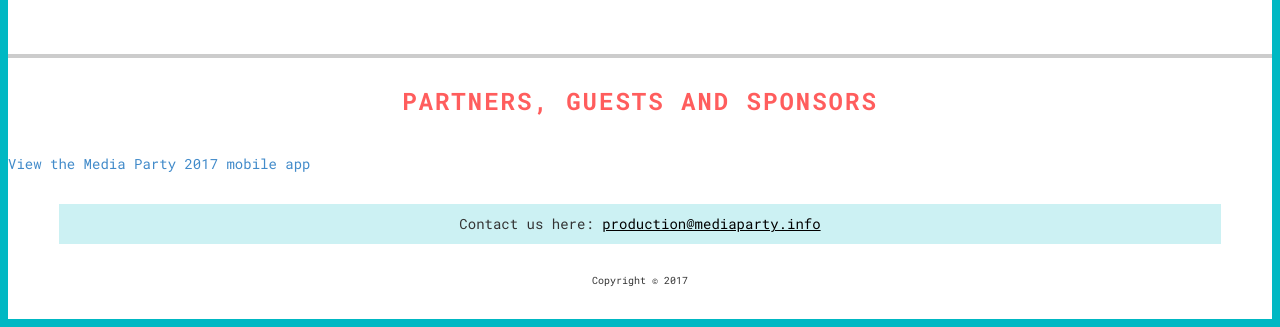
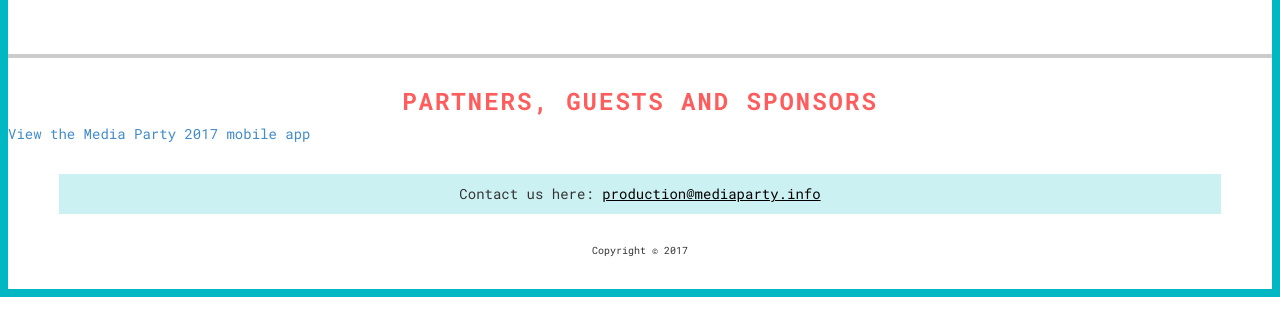
Before and after one commit to tocateunvals/tocateunvals.github.io, a plain HTML site: page landing_mp/index.html in a window 1280 px wide. Shown: the part 1713-2040 px from the top of the page. After the commit the page ends 2010 px from the top, so only its background shows below. Drawn offline with Linux system fonts and the light colour scheme; a script that the page names is missing.

Commit message:
mp web css fix

```diff
--- a/landing_mp/css/style.css
+++ b/landing_mp/css/style.css
@@ -208,7 +208,7 @@
 .event__sched_title {
 	font-family: 'Roboto Mono', monospace;
 	border-top: 4px solid #CCC;
-	padding: 30px 0;
+	padding: 30px 0 0;
 	font-size: 24px;
 	font-weight: 700;
 	color: #FF5D5D;
```
